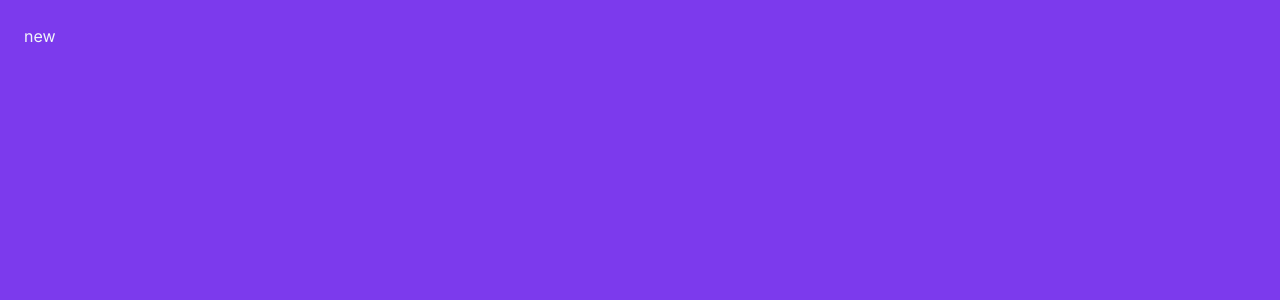
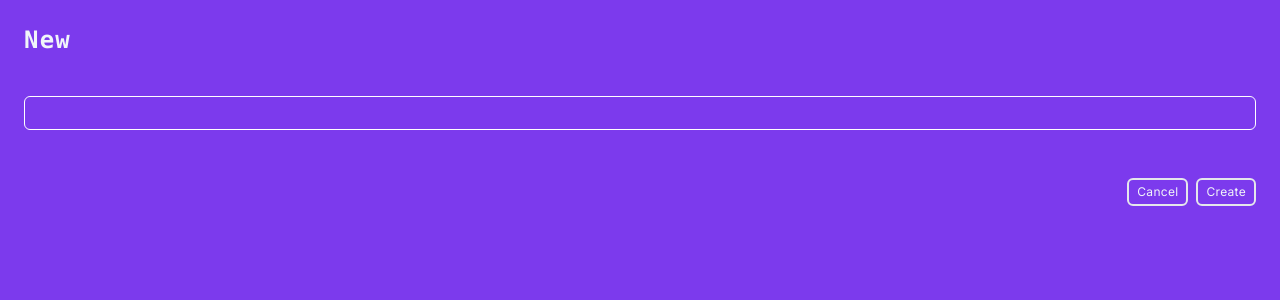
Before and after one commit to denniztr/todo-list, a Next.js app: page /new in a window 1280 px wide. Shown: the top 300 px of the page. Built offline with nearby package versions, Linux system fonts and the light colour scheme.

Commit message:
new todo page html completed

```diff
--- a/src/app/layout.tsx
+++ b/src/app/layout.tsx
@@ -15,7 +15,7 @@ export default function RootLayout({
 }>) {
   return (
     <html lang="en">
-      <body className={`${inter.className} bg-violet-600 text-slate-100 container mx-auto p-6`}>{children}</body>
+      <body className={`${inter.className} bg-violet-600 text-slate-100 container mx-auto p-6 font-mono`}>{children}</body>
     </html>
   );
 }
--- a/src/app/new/page.tsx
+++ b/src/app/new/page.tsx
@@ -1,3 +1,29 @@
+import Link from "next/link";
+
 export default function Page() {
-    return <h1>new</h1>
+    return (
+        <>
+            <header className='flex justify-between items-center'>
+                <h1 className='text-2xl tracking-wider font-mono font-semibold'>New</h1>
+            </header>
+            <form className='flex gap-2 flex-col' >
+                <input
+                    className='text-xs tracking-wide border border-white bg-transparent rounded-md p-2 focus:outline-none focus:border-slite-100 my-10' type="text" name="title" />
+                <div className='flex gap-2 justify-end'>
+                    <Link
+                        className='text-xs tracking-wide border-2 rounded-md px-2 py-1 bg-transparent hover:bg-zinc-50/10 focus-within:bg-zinc-50/10 outline-none'
+                        href='..'
+                    >
+                        Cancel
+                    </Link>
+                    <button
+                        className='text-xs tracking-wide border-2 rounded-md px-2 py-1 bg-transparent hover:bg-zinc-50/10 focus-within:bg-zinc-50/10 outline-none'
+                        type='submit'
+                    >
+                        Create
+                    </button>
+                </div>
+            </form>
+        </>
+    )
 }
```
